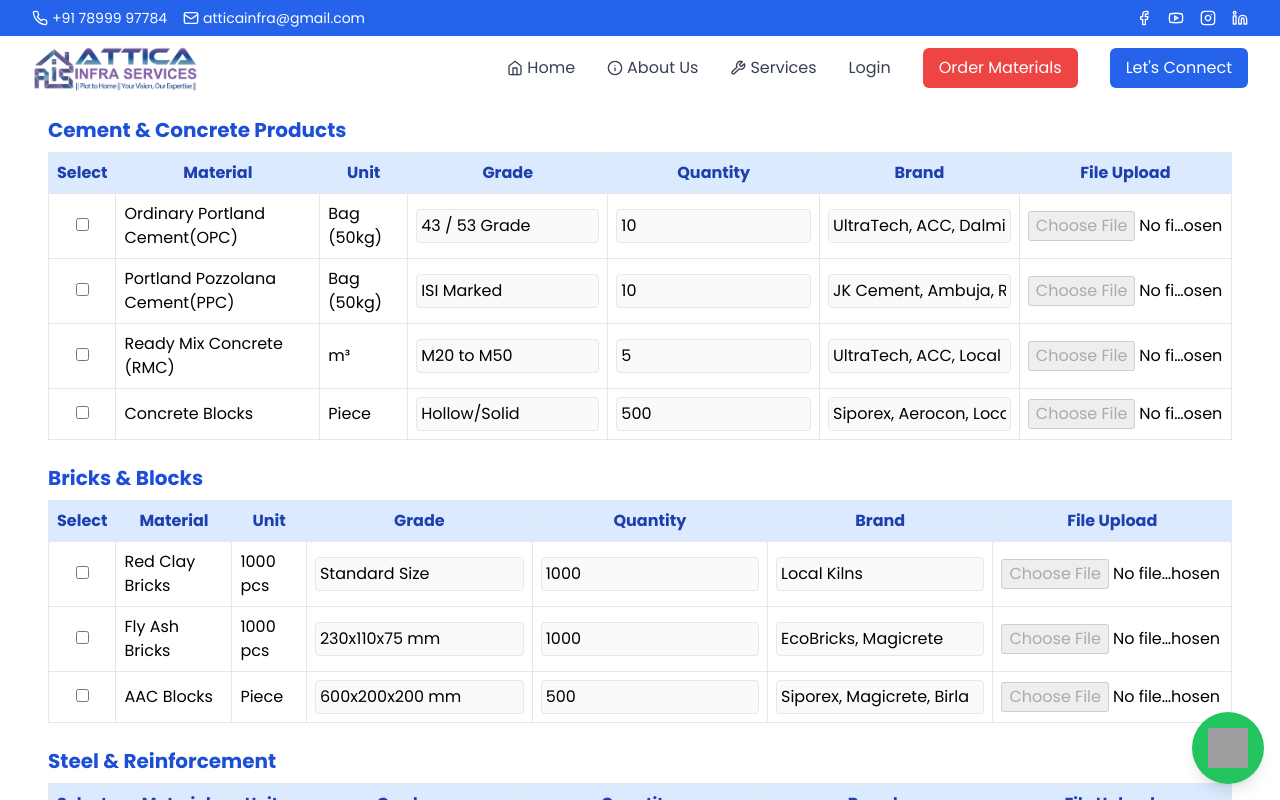
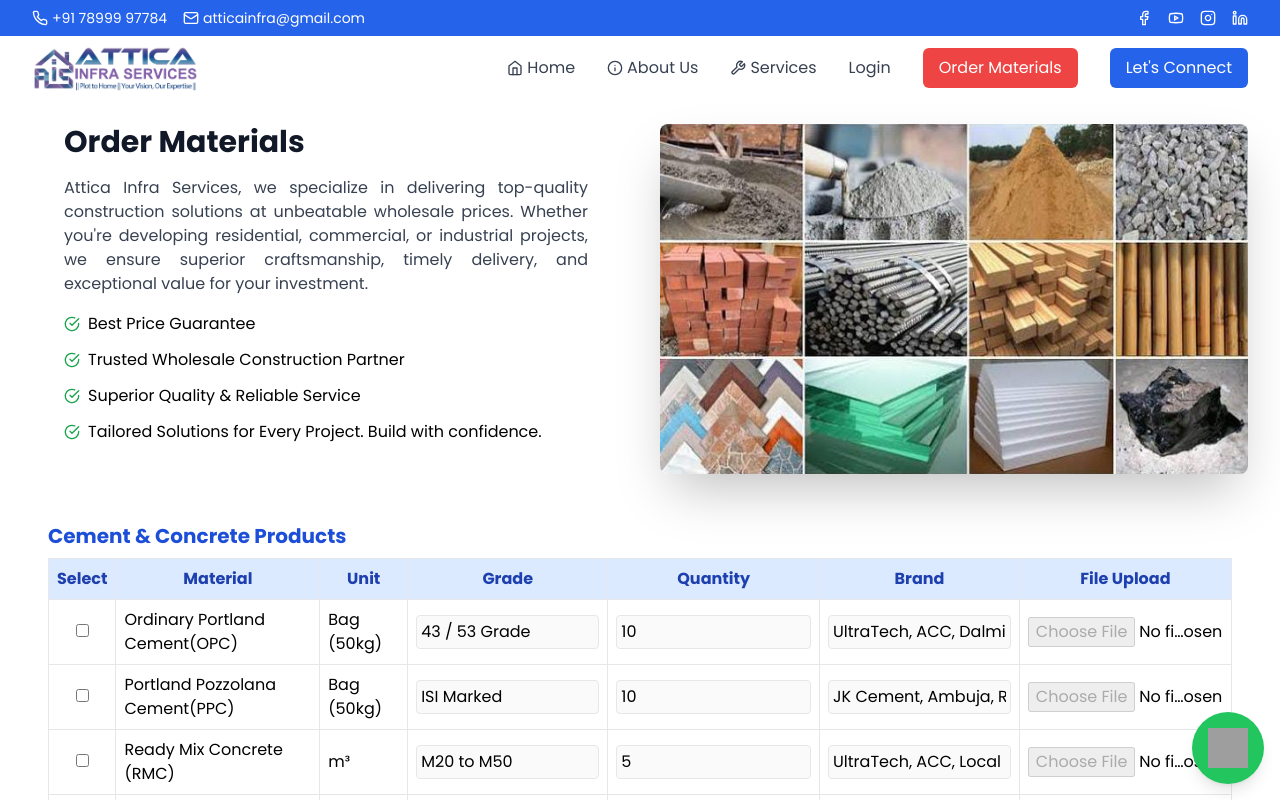
Before and after one commit to LearnerShyam1947/attica-infra-prototype, a React (Vite) app: page /materials-order in a window 1280 px wide. Shown: the top 800 px of the page. Built offline with nearby package versions, Linux system fonts and the light colour scheme; grey boxes are pictures that could not be loaded.

Commit message:
fixed minor issues

```diff
--- a/src/MaterialsOrderForm.tsx
+++ b/src/MaterialsOrderForm.tsx
@@ -4,6 +4,7 @@
 import LetsConnect from "./components/ui/LetsConnect";
 import { showAlert } from "./utils/Alerts";
 import LoadingSpinner from "./components/ui/LoadingSpinner";
+import { CheckCircle } from "lucide-react";
 
 const materialsData = [
   {
@@ -429,7 +430,61 @@
 
   return (
     <>
-    {loading && <LoadingSpinner text="submitting your order details..." />}
+      {loading && <LoadingSpinner text="submitting your order details..." />}
+
+      <div className="max-w-7xl mx-auto px-4 sm:px-6 lg:px-8">
+        <div className="grid grid-cols-1 md:grid-cols-2 gap-10 py-6 pb-8">
+
+          {/* LEFT COLUMN */}
+          <div className="bg-white  px-4 sm:px-6 lg:px-8 max-w-6xl">
+            <h2 className="text-3xl font-bold text-gray-900 mb-4">
+              Order Materials
+            </h2>
+            <p className="text-gray-700 mb-4 text-justify">
+              Attica Infra Services, we specialize in delivering top-quality construction solutions at unbeatable wholesale prices. Whether you're developing residential, commercial, or industrial projects, we ensure superior craftsmanship, timely delivery, and exceptional value for your investment.
+            </p>
+            <ul className="space-y-3 text-justify">
+  <li className="flex items-start gap-2">
+    <span className="mt-1">
+      <CheckCircle className="text-green-600 w-4 h-4 sm:w-4 sm:h-4" />
+    </span>
+    <span>Best Price Guarantee</span>
+  </li>
+  <li className="flex items-start gap-2">
+    <span className="mt-1">
+      <CheckCircle className="text-green-600 w-4 h-4 sm:w-4 sm:h-4" />
+    </span>
+    <span>Trusted Wholesale Construction Partner</span>
+  </li>
+  <li className="flex items-start gap-2">
+    <span className="mt-1">
+      <CheckCircle className="text-green-600 w-4 h-4 sm:w-4 sm:h-4" />
+    </span>
+    <span>Superior Quality & Reliable Service</span>
+  </li>
+  <li className="flex items-start gap-2">
+    <span className="mt-1">
+      <CheckCircle className="text-green-600 w-4 h-4 sm:w-4 sm:h-4" />
+    </span>
+    <span>Tailored Solutions for Every Project. Build with confidence.</span>
+  </li>
+</ul>
+
+
+
+          </div>
+
+          {/* RIGHT IMAGE */}
+          <div className="relative h-[350px] w-full">
+            <img
+              src="./services/order-material.jpeg"
+              alt="Construction Site"
+              className="rounded-lg object-fit w-full h-full shadow-2xl"
+            />
+          </div>
+        </div>
+      </div>
+
       <div className="max-w-7xl mx-auto px-4 sm:px-6 lg:px-8">
         <form onSubmit={formik.handleSubmit} className="p-4">
           {materialsData.map((section, sectionIndex) => (
--- a/src/pages/service/architecture-design/ArchitectureDesign.tsx
+++ b/src/pages/service/architecture-design/ArchitectureDesign.tsx
@@ -2,6 +2,7 @@
 import LetsConnect from '../../../components/ui/LetsConnect';
 import LoadingSpinner from '../../../components/ui/LoadingSpinner';
 import { showAlert } from '../../../utils/Alerts';
+import { CheckCircle } from 'lucide-react';
 
 type ServiceOption = {
   name: string;
@@ -119,15 +120,24 @@
             <h2 className="text-3xl font-bold text-gray-900 mb-4 text-left">
               Our Architectural Design Services: Creativity Meets Practicality
             </h2>
-            <p className="text-gray-700 mb-4 text-left">
-              At Attica Infra Services, we bring your dream home to life with a team of skilled{' '}
-              <span className="font-bold">
-                Architects, Civil Engineers, Structural Engineers, 3D Visualizers, and Project Managers
-              </span>.
-            </p>
-            <p className="text-gray-700 text-left pb-5">
-              We ensure every design is a perfect blend of aesthetic creativity and construction practicality, resulting in a home that's both beautiful and functional.
-            </p>
+
+            <ul>
+              <li className="flex items-start pb-5">
+                <CheckCircle className="min-w-[17px] min-h-[17px] w-5 h-5 text-green-600 mt-1 mr-2" />
+                <span className='text-justify'>
+                  At Attica Infra Services, we bring your dream home to life with a team of skilled{' '}
+                  <span className="font-bold">
+                    Architects, Civil Engineers, Structural Engineers, 3D Visualizers, and Project Managers
+                  </span>.
+                </span>
+              </li>
+              <li className="flex items-start">
+                <CheckCircle className="min-w-[17px] min-h-[17px] w-5 h-5 text-green-600 mt-1 mr-2" />
+                <span className='text-justify'>
+                  We ensure every design is a perfect blend of aesthetic creativity and construction practicality, resulting in a home that's both beautiful and functional.
+                </span>
+              </li>
+            </ul>
           </div>
 
           {/* RIGHT IMAGE */}
@@ -192,8 +202,12 @@
           </form>
         </div>
 
-        <div className="font-bold text-center text-3xl">How We Work</div>
-        <p className="text-xl pb-10">We'll receive your email and get back to you with a detailed quotation and samples.</p>
+        <div className="font-bold text-center text-3xl pb-3">How We Work</div>
+        <li className="flex items-start">
+              <CheckCircle className="min-w-[17px] min-h-[17px] w-5 h-5 text-green-600 mt-1 mr-2" />
+              <p className="text-xl text-justify pb-10">We'll receive your email and get back to you with a detailed quotation and samples.</p>
+            </li>
+
 
       </div>
 
--- a/src/pages/service/interior-design/InteriorDesign.tsx
+++ b/src/pages/service/interior-design/InteriorDesign.tsx
@@ -121,7 +121,7 @@
       description: 'Share your ideas and home plan to receive personalised 3D designs and an instant quote.',
       buttonText: 'Book Free Design Session',
       button: (
-        <button onClick={() => {setIsModalOpen(true)}} className="mt-4 bg-blue-600 text-white px-6 py-3 rounded-lg hover:bg-blue-700 transition-colors">
+        <button onClick={() => { setIsModalOpen(true) }} className="mt-4 bg-blue-600 text-white px-6 py-3 rounded-lg hover:bg-blue-700 transition-colors">
           Book Free Design Session
         </button>
         // <button className="mt-4 bg-blue-600 text-white px-6 py-3 rounded-lg hover:bg-blue-700 transition-colors">
@@ -145,36 +145,42 @@
 
           {/* LEFT COLUMN */}
           <div className="bg-white  px-4 sm:px-6 lg:px-8 max-w-6xl">
-            <h2 className="text-3xl font-bold text-gray-900 mb-4 text-center">
+            <h2 className="text-3xl font-bold text-gray-900 mb-4">
               Integrated Interior Design Services
             </h2>
-            <p className="text-gray-700 mb-4 text-left">
+            <p className="text-gray-700 mb-4 text-justify">
               At Attica Infra Services, we provide complete in-house interior design solutions alongside our
               construction services. By planning both structure and interiors together, we help you:
             </p>
-            <ul className="space-y-3 mb-4 text-left">
-              <li className="flex items-start text-gray-800">
-                <CheckCircle className="w-5 h-5 text-green-600 mt-1 mr-2" />
-                Save costs through optimized material and space planning
+
+            <ul className="space-y-3 mb-4 text-justify">
+              <li className="grid grid-cols-[auto_1fr] gap-2 items-start">
+                <CheckCircle size={20}  className="text-green-600" />
+                <span>Save costs through optimized material and space planning</span>
               </li>
-              <li className="flex items-start text-gray-800">
-                <CheckCircle className="w-5 h-5 text-green-600 mt-1 mr-2" />
-                Avoid delays with streamlined execution
+
+              <li className="grid grid-cols-[auto_1fr] gap-2 items-start">
+                <CheckCircle size={20} className="text-green-600" />
+                <span> Avoid delays with streamlined execution</span>
               </li>
-              <li className="flex items-start text-gray-800">
-                <CheckCircle className="w-5 h-5 text-green-600 mt-1 mr-2" />
-                Prevent rework by aligning design with structural elements from day one
+
+              <li className="grid grid-cols-[auto_1fr] gap-2 items-start">
+                <CheckCircle size={20}  className="text-green-600" />
+                <span>Prevent rework by aligning design with structural elements from day one</span>
               </li>
             </ul>
+
+
+
             <p className="text-gray-700 text-left">
               Our end-to-end approach ensures a seamless journey—from blueprint to beautifully finished spaces.
             </p>
           </div>
 
           {/* RIGHT IMAGE */}
-          <div className="relative h-[300px] w-full">
+          <div className="relative h-[400px] w-full">
             <img
-              src="./services/in-house.jpeg"
+              src="./services/interoir.jpeg"
               alt="Construction Site"
               className="rounded-lg object-cover w-full h-full shadow-2xl"
             />
```
Also changed, not shown: public/services/order-material.jpeg (added).
